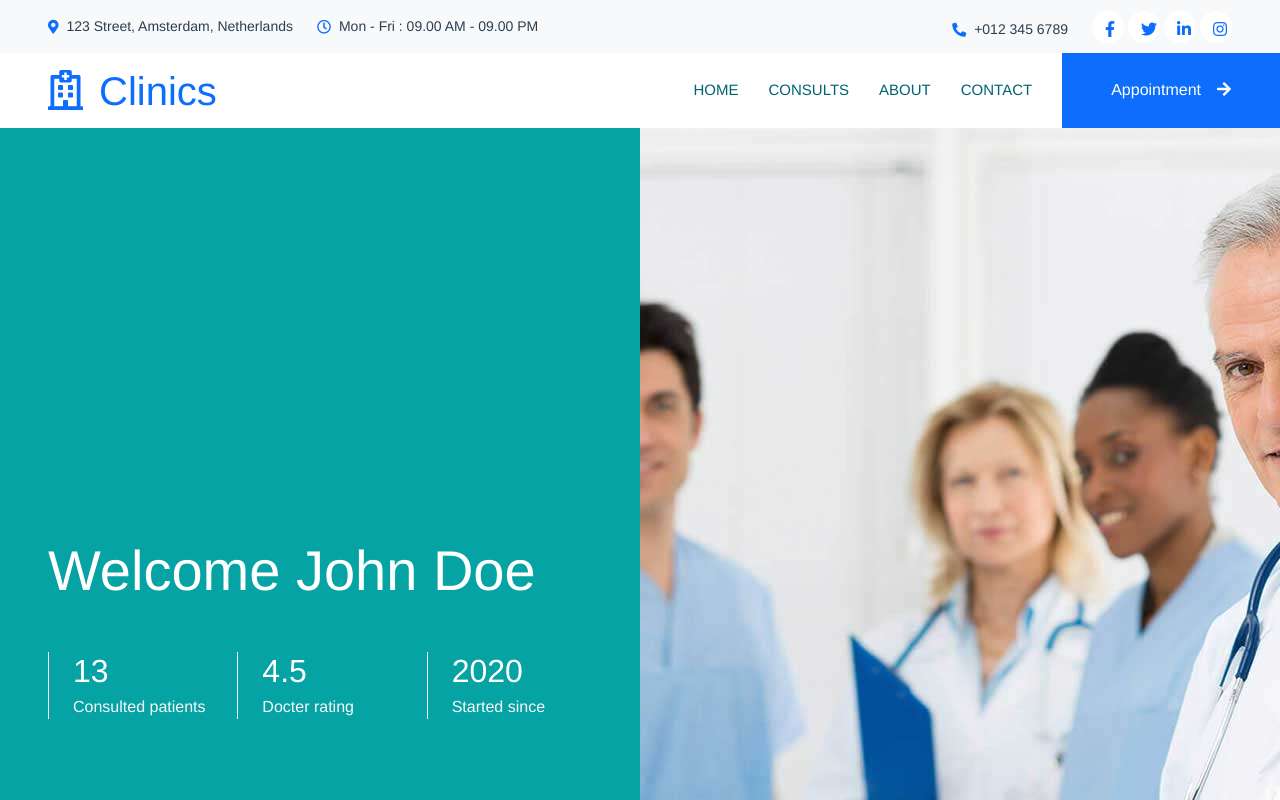
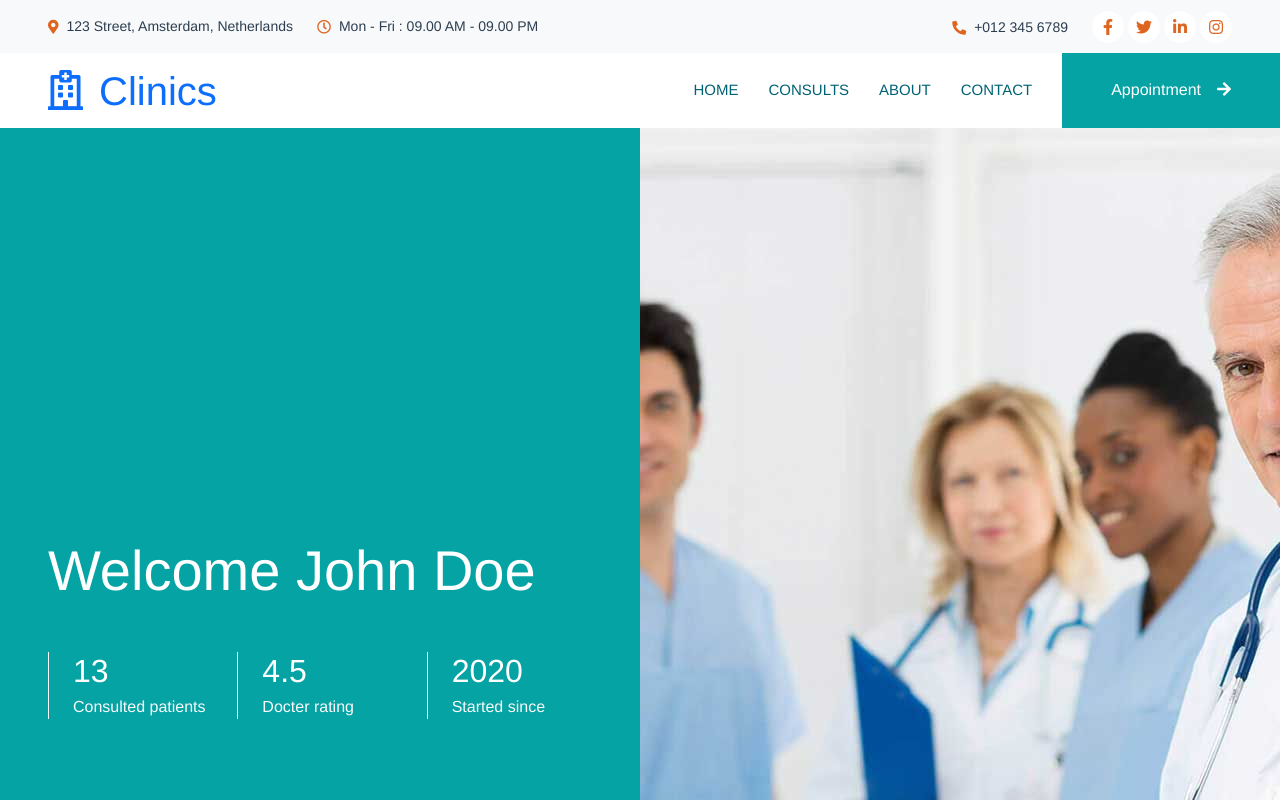
Before and after one commit to kaan302/Mindease, a Vue app in the folder client/: page /#/home-professionals in a window 1280 px wide. Shown: the top 800 px of the page. Built offline with nearby package versions, Linux system fonts and the light colour scheme.

Commit message:
changed all colors of home-professionals

```diff
--- a/client/src/components/HomeProfessionals.vue
+++ b/client/src/components/HomeProfessionals.vue
@@ -155,10 +155,6 @@ export default {
   color: #05A3A4;
 }
 
-p.text-primary{
-  color: #05A3A4;
-}
-
 .text-primary {
   color: #05A3A4, var(--bs-text-opacity) !important;
 }
@@ -168,6 +164,6 @@ p.text-primary{
 }
 
 .rounded-pill{
-  color: #05A3A4;
+  color: #DE6520;
 }
 </style>
--- a/client/src/components/Navigation/Navbar.vue
+++ b/client/src/components/Navigation/Navbar.vue
@@ -18,10 +18,13 @@
           <small>+012 345 6789</small>
         </div>
         <div class="h-100 d-inline-flex align-items-center">
-          <a class="btn btn-sm-square rounded-circle bg-white text-primary me-1" href=""><i class="fab fa-facebook-f"></i></a>
+          <a class="btn btn-sm-square rounded-circle bg-white text-primary me-1" href=""><i
+              class="fab fa-facebook-f"></i></a>
           <a class="btn btn-sm-square rounded-circle bg-white text-primary me-1" href=""><i class="fab fa-twitter"></i></a>
-          <a class="btn btn-sm-square rounded-circle bg-white text-primary me-1" href=""><i class="fab fa-linkedin-in"></i></a>
-          <a class="btn btn-sm-square rounded-circle bg-white text-primary me-0" href=""><i class="fab fa-instagram"></i></a>
+          <a class="btn btn-sm-square rounded-circle bg-white text-primary me-1" href=""><i
+              class="fab fa-linkedin-in"></i></a>
+          <a class="btn btn-sm-square rounded-circle bg-white text-primary me-0" href=""><i
+              class="fab fa-instagram"></i></a>
         </div>
       </div>
     </div>
@@ -43,7 +46,8 @@
         <router-link to="/about" class="nav-item nav-link">About</router-link>
         <router-link to="/contact" class="nav-item nav-link">Contact</router-link>
       </div>
-      <a href="" class="btn btn-primary rounded-0 py-4 px-lg-5 d-none d-lg-block">Appointment<i class="fa fa-arrow-right ms-3"></i></a>
+      <a href="" class="btn btn-primary rounded-0 py-4 px-lg-5 d-none d-lg-block">Appointment<i
+          class="fa fa-arrow-right ms-3"></i></a>
     </div>
   </nav>
   <!-- Navbar End -->
@@ -56,82 +60,37 @@ export default {
 </script>
 
 <style scoped>
-@import 'bootstrap/dist/css/bootstrap.min.css';
 
-:root {
-  --primary: #05A3A4;
-  --light: #E8891D;
-  --dark: #006373;
+.btn.btn-primary {
+  background-color: #05A3A4;
+  border-color: #05A3A4;
 }
 
-/*** Navbar ***/
-.navbar .dropdown-toggle::after {
-  border: none;
-  content: "\f107";
-  font-family: "Font Awesome 5 Free";
-  font-weight: 900;
-  vertical-align: middle;
-  margin-left: 8px;
+.fa-instagram:before {
+  color: #DE6520;
 }
 
-.navbar .navbar-nav .nav-link {
-  margin-right: 30px;
-  padding: 25px 0;
-  color: #FFFFFF;
-  font-size: 15px;
-  font-weight: 500;
-  text-transform: uppercase;
-  outline: none;
+.fa-linkedin-in:before {
+  color: #DE6520;
 }
 
-.navbar .navbar-nav .nav-link:hover,
-.navbar .navbar-nav .nav-link.active {
-  color: var(--primary);
+.fa-twitter:before {
+  color: #DE6520;
 }
 
-@media (max-width: 991.98px) {
-  .navbar .navbar-nav .nav-link {
-    margin-right: 0;
-    padding: 10px 0;
-  }
-
-  .navbar .navbar-nav {
-    border-top: 1px solid #EEEEEE;
-  }
+.fa-facebook-f:before {
+  color: #DE6520;
 }
 
-.navbar .navbar-brand,
-.navbar a.btn {
-  height: 75px;
+.fa-phone-alt:before {
+  color: #DE6520;
 }
 
-.navbar .navbar-nav .nav-link {
-  color: var(--dark);
-  font-weight: 500;
+.fa-clock:before {
+  color: #DE6520;
 }
 
-.navbar.sticky-top {
-  top: -100px;
-  transition: .5s;
+.fa-map-marker-alt:before {
+  color: #DE6520;
 }
-
-@media (min-width: 992px) {
-  .navbar .nav-item .dropdown-menu {
-    display: block;
-    border: none;
-    margin-top: 0;
-    top: 150%;
-    opacity: 0;
-    visibility: hidden;
-    transition: .5s;
-  }
-
-  .navbar .nav-item:hover .dropdown-menu {
-    top: 100%;
-    visibility: visible;
-    transition: .5s;
-    opacity: 1;
-  }
-}
-
 </style>
```
